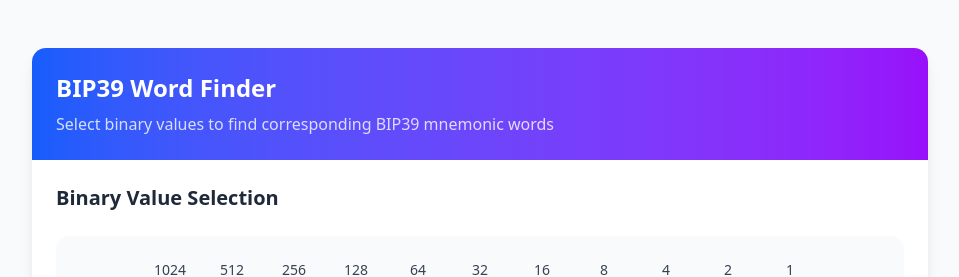
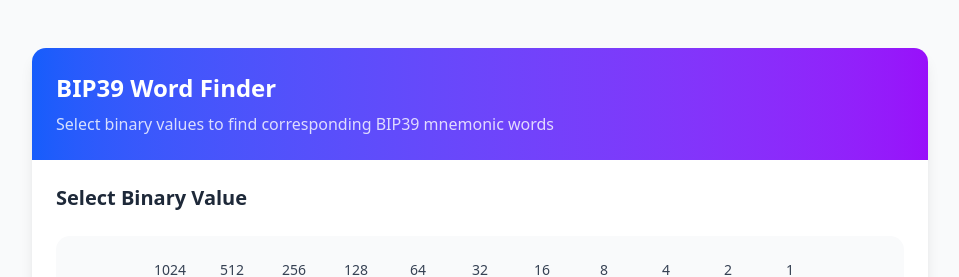
Before and after one commit to evan1ee/bip39-word-finder, a Next.js app: page / in a window 1280 px wide. Shown: the top 277 px of the page, without its empty margins (160-1119 px from the left). Built offline with nearby package versions, Linux system fonts and the light colour scheme.

Commit message:
update title

```diff
--- a/app/layout.tsx
+++ b/app/layout.tsx
@@ -7,7 +7,7 @@
 
 
 export const metadata: Metadata = {
-  title: "Points convert to Bip39 mnemonic",
+  title: "BIP39 Word Finder",
   description: "Points convert to Bip39 mnemonic",
 };
 
--- a/app/page.tsx
+++ b/app/page.tsx
@@ -99,7 +99,7 @@
         </div>
 
         <div className="p-6">
-          <h2 className="text-xl font-semibold text-gray-800 mb-6">Binary Value Selection</h2>
+          <h2 className="text-xl font-semibold text-gray-800 mb-6">Select Binary Value </h2>
 
           <div className="flex flex-wrap gap-4 items-center justify-center mb-8 bg-gray-50 p-6 rounded-xl">
             {binaryValues.map((value, index) => (
```
